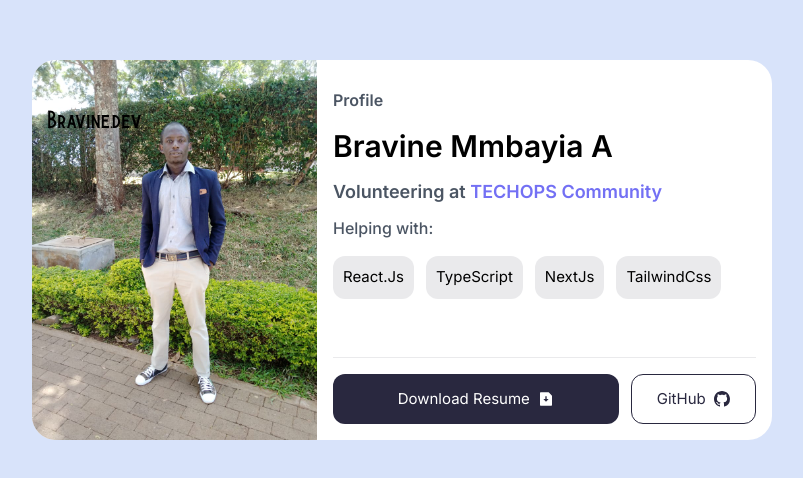
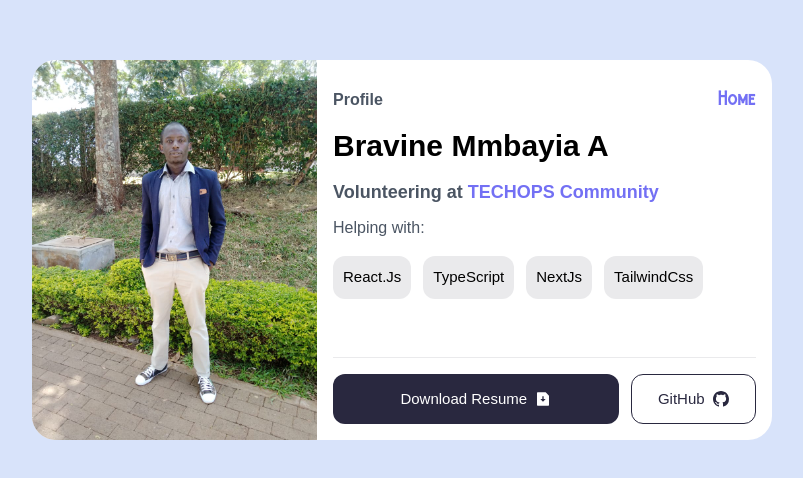
Before and after one commit to luckyBravine/bravine-portfolio, a Next.js app: page /Profile in a window 1280 px wide. Shown: the part 150-628 px from the top of the page, without its empty margins (238-1041 px from the left). Built offline with nearby package versions, Linux system fonts and the light colour scheme.

Commit message:
resume t-1

```diff
--- a/app/Profile/page.tsx
+++ b/app/Profile/page.tsx
@@ -1,3 +1,4 @@
+"use client";
 import Link from "next/link";
 import Image from "next/image";
 import fig from "../../public/fig.jpeg";
@@ -6,22 +7,39 @@ import { RiFileDownloadFill } from "react-icons/ri";
 import { BsGithub } from "react-icons/bs";
 import { BiArrowBack } from "react-icons/bi";
 export default function Profile() {
+  // const downloadResume = () => {
+  //   fetch('/api/downloadResume')
+  //   .then((response) => response.blob())
+  //   .then((blob) => {
+  //     // Create a link element
+  //     const a = document.createElement('a');
+  //     a.href = URL.createObjectURL(blob);
+  //     a.download = 'BravineMmbayiaresume.pdf';
+  //     a.click();
+  //   })
+  //   .catch((error) => console.error('Error downloading resume:', error));
+  // }
   return (
-    <div className="relative">
-      <Link href="/" className="text-xl font-burtons absolute mt-6 ml-4">
-        {" "}
-        <BiArrowBack className="pr-2 text-white text-2xl" />
-        Bravine.dev{" "}
-      </Link>
+    <div className="relative bool">
       <div className="container">
         <article className="card">
-          <div className="background">
+          <div className="background relative">
             <Image src={fig} alt="profile" />
           </div>
           <div className="content">
-            <span className="py-2 text-base font-semibold leading-8 text-gray-600 font-poppins dark:text-white">
-              Profile
-            </span>
+            <div className="flex justify-between items-center">
+              <span className="py-2 text-base font-semibold leading-8 text-gray-600 font-poppins dark:text-white">
+                Profile
+              </span>
+              <Link
+                href="/"
+                className="py-2 text-base font-semibold leading-8 text-gray-600  font-burtons"
+                passHref
+              >
+                {" "}
+                Home{" "}
+              </Link>
+            </div>
             <h3 className="py-1 mb-1 text-3xl font-semibold font-poppins dark:text-gray-200">
               Bravine Mmbayia A
             </h3>
@@ -47,15 +65,16 @@ export default function Profile() {
             </ul>
             <div className="action-buttons font-poppins">
               <a
-                href="../../public/BravineMmbayiaresume.pdf"
+                href="/_next/public/static/BravineMmbayiaresume.pdf"
                 title="resume"
                 className="flex items-center"
                 target="_blank"
                 rel="noopener noreferrer"
-                download="BravineMmbayiaresume"
+                download
               >
                 Download Resume <RiFileDownloadFill className="pl-2 text-2xl" />
               </a>
+              {/* <button onClick={downloadResume}>Download Resume</button> */}
               <a
                 href="https://github.com/luckyBravine"
                 className="secondary flex items-center"
--- a/app/Profile/profile.css
+++ b/app/Profile/profile.css
@@ -5,10 +5,11 @@
     --primary-violet: #7370F4;
 }
 
-body {
+.bool {
     background-color: var(--background);
     display: grid;
     place-items: center;
+    justify-content: center;
     height: 100vh;
     padding: 24px;
     font-size: 16px;
--- a/app/page.tsx
+++ b/app/page.tsx
@@ -1,6 +1,10 @@
 "use client";
 import { BiHappyHeartEyes } from "react-icons/bi";
-import { AiFillTwitterCircle, AiFillLinkedin, AiOutlineWhatsApp } from "react-icons/ai";
+import {
+  AiFillTwitterCircle,
+  AiFillLinkedin,
+  AiOutlineWhatsApp,
+} from "react-icons/ai";
 import {
   BsGithub,
   BsDatabaseCheck,
@@ -21,45 +25,33 @@ import api from "../public/api.png";
 import houseslider from "../public/houseslider.png";
 import smartkitchen from "../public/smartkitchen.png";
 import Link from "next/link";
-import { ScrollTrigger } from "gsap/ScrollTrigger";
-import gsap from "gsap"
+import { motion } from "framer-motion";
+import { useInView } from "react-intersection-observer";
+import React, { ReactNode } from "react";
+
+interface AnimatedSectionProps {
+  children: ReactNode;
+}
 
 export default function Home() {
   const [darkMode, setDarkMode] = useState(false);
   const [state, handleSubmit] = useForm("mrgwzzrr");
-  useEffect(() => {
-    // Create a GSAP timeline for each section animation
-    const sectionAnimations = [
-      gsap.timeline().from(".section-1", { opacity: 0, y: 100, duration: 1 }),
-      gsap.timeline().from(".section-2", { opacity: 0, y: 100, duration: 1 }),
-      gsap.timeline().from(".section-3", { opacity: 0, y: 100, duration: 1 }),
-      // Add more sections as needed
-    ];
+  const AnimatedSection: React.FC<AnimatedSectionProps> = ({ children }) => {
+    const [ref, inView] = useInView({
+      triggerOnce: true,
+    });
 
-    // Add a scroll listener to trigger animations when sections come into view
-    const handleScroll = () => {
-      const scrollY = window.scrollY;
-      sectionAnimations.forEach((animation, index) => {
-        const section = document.querySelector(`.section-${index + 1}`);
-        if (section) {
-          const sectionTop = section.getBoundingClientRect().top;
-          if (sectionTop < window.innerHeight / 2) {
-            animation.play();
-          } else {
-            animation.reverse();
-          }
-        }
-      });
+    return (
+      <motion.div
+        ref={ref}
+        initial={{ opacity: 0 }}
+        animate={{ opacity: inView ? 1 : 0 }}
+        transition={{ duration: 0.5 }}
+      >
+        {children}
+      </motion.div>
+    );
   };
-
-    // Attach the scroll listener
-    window.addEventListener("scroll", handleScroll);
-
-    // Clean up the listener when the component unmounts
-    return () => {
-      window.removeEventListener("scroll", handleScroll);
-    };
-  }, []);
   if (state.succeeded) {
     return (
       <div className=" flex flex-col mx-auto w-72 my-6 p-2 rounded-lg shadow-xl">
@@ -72,13 +64,18 @@ export default function Home() {
         <p className="px-3 py-2 text-base font-normal leading-6 text-stone-600 font-poppins">
           Thank you for your message. I will reply as soon as possible.
         </p>
-        <Link href="../Profile" className="text-xl font-burtons text-center py-2">Back</Link>
+        <Link
+          href="../Profile"
+          className="text-xl font-burtons text-center py-2"
+        >
+          Back
+        </Link>
       </div>
     );
   }
   return (
     <div className={darkMode ? "dark" : ""}>
-      <main className="px-10 bg-white dark:bg-gray-900 overflow-hidden">
+      <main className="px-10 bg-white dark:bg-gray-900 relative overflow-hidden">
         <section className="min-h-screen">
           <nav className="flex justify-between py-10 mb-12 dark:text-white">
             <h1 className="text-xl font-burtons">Bravine.dev</h1>
@@ -112,16 +109,27 @@ export default function Home() {
             </p>
           </div>
           <div className="flex justify-center gap-12 py-3 text-5xl text-gray-600 dark:text-gray-400">
-            <a href="https://github.com/luckyBravine" title="My Github" target="_blank" rel="noopener noreferrer">
-              <BsGithub  />
+            <a
+              href="https://github.com/luckyBravine"
+              title="My Github"
+              target="_blank"
+              rel="noopener noreferrer"
+            >
+              <BsGithub />
             </a>
-            <a href="https://www.linkedin.com/in/bravine-alusiola-896ab3217/" title="My LinkedIn" target="_blank" rel="noopener noreferrer">
+            <a
+              href="https://www.linkedin.com/in/bravine-alusiola-896ab3217/"
+              title="My LinkedIn"
+              target="_blank"
+              rel="noopener noreferrer"
+            >
               <AiFillLinkedin />
             </a>
           </div>
         </section>
 
-        <section className="dark:bg-gray-900 section-1">
+        <AnimatedSection>
+          <section className="dark:bg-gray-900 animate-on-scroll">
             <div>
               <span className="py-2 text-base font-semibold leading-8 text-gray-600 font-poppins dark:text-white">
                 Services
@@ -140,8 +148,8 @@ export default function Home() {
                   </h4>
                   <p className="px-3 py-2 text-base font-normal leading-6 text-stone-600 font-poppins dark:text-gray-300">
                     I have utilized various Git and GitHub commands to manage
-                  version control, collaborate with team members, and contribute
-                  to open-source projects.
+                    version control, collaborate with team members, and
+                    contribute to open-source projects.
                   </p>
                 </div>
                 <div className="p-2 rounded-lg shadow-xl">
@@ -210,14 +218,16 @@ export default function Home() {
                   </h4>
                   <p className="px-3 py-2 text-base font-normal leading-6 text-stone-600 font-poppins dark:text-gray-300">
                     Using Tailwind CSS for my projects allowed me to rapidly
-                  create a highly customizable and responsive design, resulting
-                  in a sleek and professional showcase of my work.
+                    create a highly customizable and responsive design,
+                    resulting in a sleek and professional showcase of my work.
                   </p>
                 </div>
               </div>
             </div>
           </section>
-        <section className="py-3 my-5 dark:bg-gray-900 section-2">
+        </AnimatedSection>
+        <AnimatedSection>
+          <section className="py-3 my-5 dark:bg-gray-900 animate-on-scroll">
             <span className="py-2 text-base font-semibold leading-8 text-gray-600 font-poppins dark:text-white">
               Projects
             </span>
@@ -252,7 +262,8 @@ export default function Home() {
                     <a
                       href="https://luckybravine.github.io/christian-union-static-version/"
                       className="flex items-center"
-                    target="_blank" rel="noopener noreferrer"
+                      target="_blank"
+                      rel="noopener noreferrer"
                     >
                       Visit
                       <MdKeyboardDoubleArrowRight className="pl-1 text-sm animate-ping" />
@@ -287,7 +298,8 @@ export default function Home() {
                     <a
                       href="https://kitchen-app-cyan.vercel.app/"
                       className="flex items-center"
-                    target="_blank" rel="noopener noreferrer"
+                      target="_blank"
+                      rel="noopener noreferrer"
                     >
                       Visit
                       <MdKeyboardDoubleArrowRight className="pl-1 text-sm animate-ping" />
@@ -321,7 +333,8 @@ export default function Home() {
                     <a
                       href="https://luckybravine.github.io/christian-union-static-version/"
                       className="flex items-center"
-                    target="_blank" rel="noopener noreferrer"
+                      target="_blank"
+                      rel="noopener noreferrer"
                     >
                       Visit
                       <MdKeyboardDoubleArrowRight className="pl-1 text-sm animate-ping" />
@@ -330,7 +343,7 @@ export default function Home() {
                 </div>
               </div>
               <div className="flex flex-col rounded-md shadow-xl my-8 img-wrapper">
-              <div className="w-full" >
+                <div className="w-full">
                   <Image
                     alt="portfolio1"
                     src={houseslider}
@@ -356,7 +369,8 @@ export default function Home() {
                     <a
                       href="https://house-slider-3pddhi7ai-luckybravine.vercel.app/"
                       className="flex items-center"
-                    target="_blank" rel="noopener noreferrer"
+                      target="_blank"
+                      rel="noopener noreferrer"
                     >
                       Visit
                       <MdKeyboardDoubleArrowRight className="pl-1 text-sm animate-ping" />
@@ -366,7 +380,9 @@ export default function Home() {
               </div>
             </div>
           </section>
-        <section className="dark:bg-gray-900 h-full section-3">
+        </AnimatedSection>
+        <AnimatedSection>
+          <section className="dark:bg-gray-900 h-full animate-on-scroll">
             <span className="py-2 text-base font-semibold leading-8 text-gray-600 font-poppins dark:text-white">
               Let's Engage
             </span>
@@ -443,13 +459,15 @@ export default function Home() {
                   />
                 </div>
 
-              <div className="flex-1 mr-0 justify-end items-end place-items-end"><button
+                <div className="flex-1 mr-0 justify-end items-end place-items-end">
+                  <button
                     type="submit"
                     disabled={state.submitting}
                     className="w-full md:w-64 flex place-items-center justify-center items-center px-4 py-2 text-white bg-gradient-to-r from-cyan-500 to-teal-500"
                   >
                     Send Email <BsFillSendFill className="ml-2" />
-              </button></div>
+                  </button>
+                </div>
               </form>
               <div className="w-full md:w-[40%] p-8 bg-stone-200 dark:bg-stone-600 dark:text-gray-200">
                 <h3 className=" py-3 mb-1 text-lg font-semibold leading-4 text-gray-800 font-poppins dark:text-white">
@@ -483,20 +501,32 @@ export default function Home() {
                   </p>
                 </div>
                 <div className="flex items-end pt-12 gap-10 text-2xl text-gray-600 dark:text-gray-400">
-                <a href="https://twitter.com/LuckyBravine" target="_blank" rel="noopener noreferrer">
+                  <a
+                    href="https://twitter.com/LuckyBravine"
+                    target="_blank"
+                    rel="noopener noreferrer"
+                  >
                     <AiFillTwitterCircle />
                   </a>
-                <a href="https://www.linkedin.com/in/bravine-alusiola-896ab3217/" target="_blank" rel="noopener noreferrer">
+                  <a
+                    href="https://www.linkedin.com/in/bravine-alusiola-896ab3217/"
+                    target="_blank"
+                    rel="noopener noreferrer"
+                  >
                     <AiFillLinkedin />
                   </a>
-                <a href="https://wa.me/254799117106" target="_blank" rel="noopener noreferrer">
+                  <a
+                    href="https://wa.me/254799117106"
+                    target="_blank"
+                    rel="noopener noreferrer"
+                  >
                     <AiOutlineWhatsApp />
                   </a>
-
                 </div>
               </div>
             </div>
           </section>
+        </AnimatedSection>
       </main>
     </div>
   );
--- a/next.config.js
+++ b/next.config.js
@@ -6,9 +6,9 @@ const nextConfig = {
       use: {
         loader: 'file-loader',
         options: {
-              publicPath: '/_next/public/files',
-              outputPath: 'public/files/',
-              name: 'BravineMmbayiaresume.pdf     ',
+          publicPath: '/_next/public/static/',
+          outputPath: 'public/static/',
+          name: '[name].[ext]',
         },
       },
     });
@@ -16,4 +16,4 @@ const nextConfig = {
   },
 }
 
-module.exports = nextConfig
+module.exports = nextConfig;
--- a/tsconfig.json
+++ b/tsconfig.json
@@ -23,6 +23,6 @@
       "@/*": ["./*"]
     }
   },
-  "include": ["next-env.d.ts", "**/*.ts", "**/*.tsx", ".next/types/**/*.ts"],
+  "include": ["next-env.d.ts", "**/*.ts", "**/*.tsx", ".next/types/**/*.ts", "app/animate.js"],
   "exclude": ["node_modules"]
 }
```
Also changed, not shown: package.json (+4 -4 lines), app/animate.js (added), 2 other files (tests, documents, lock files or other folders). Lines whose indentation alone changed are shown as unchanged.
